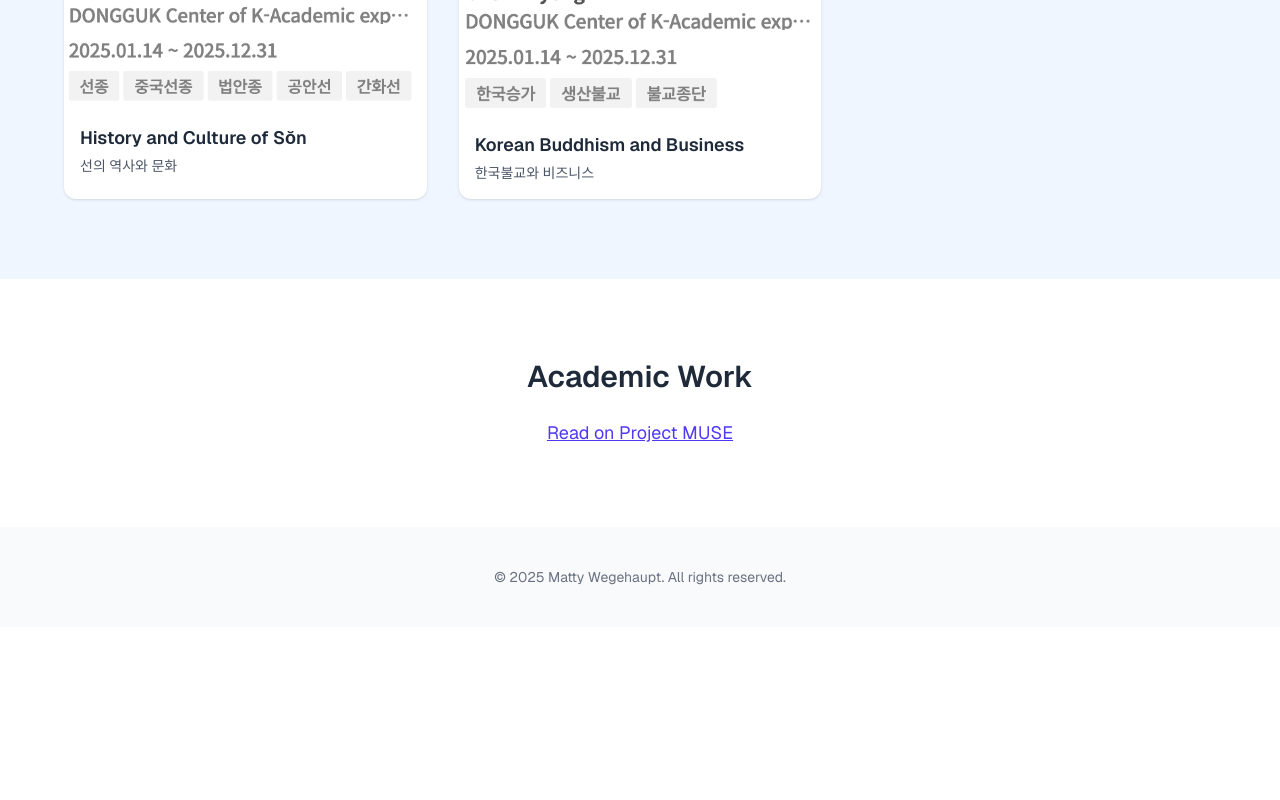
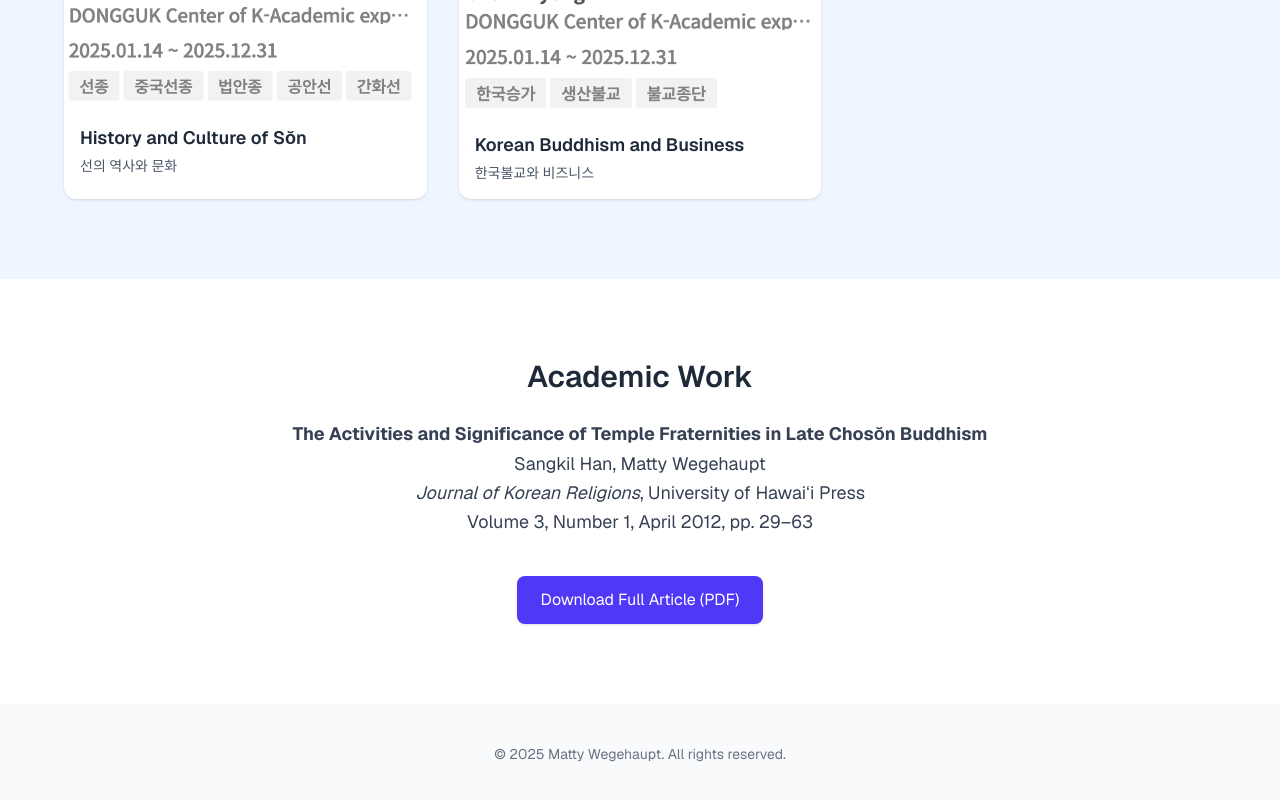
Before and after one commit to omatty123/translation_website, a Next.js app: page / in a window 1280 px wide. Shown: the part 2904-3704 px from the top of the page. Before the commit the page ends 3531 px from the top, so only its background shows below. Built offline with nearby package versions, Linux system fonts and the light colour scheme.

Commit message:
Update page.tsx

```diff
--- a/app/page.tsx
+++ b/app/page.tsx
@@ -136,17 +136,23 @@ export default function Home() {
         </div>
       </section>
 
-      {/* Article */}
+    {/* Academic Work */}
 <section className="py-20 px-6 bg-white">
   <div className="max-w-4xl mx-auto text-center space-y-6">
     <h2 className="text-3xl font-semibold">Academic Work</h2>
+    <div className="text-lg text-gray-700 leading-relaxed">
+      <p><strong>The Activities and Significance of Temple Fraternities in Late Chosŏn Buddhism</strong></p>
+      <p>Sangkil Han, Matty Wegehaupt</p>
+      <p><em>Journal of Korean Religions</em>, University of Hawaiʻi Press</p>
+      <p>Volume 3, Number 1, April 2012, pp. 29–63</p>
+    </div>
     <a
-            href="https://muse.jhu.edu/article/481031/summary"
+      href="/temple-fraternities.pdf"
       target="_blank"
       rel="noopener noreferrer"
-            className="text-indigo-600 underline text-lg hover:text-indigo-800"
+      className="inline-block mt-4 px-6 py-3 bg-indigo-600 text-white rounded-lg shadow hover:bg-indigo-700 transition"
     >
-            Read on Project MUSE
+      Download Full Article (PDF)
     </a>
   </div>
 </section>
```
Lines whose indentation alone changed are shown as unchanged.
